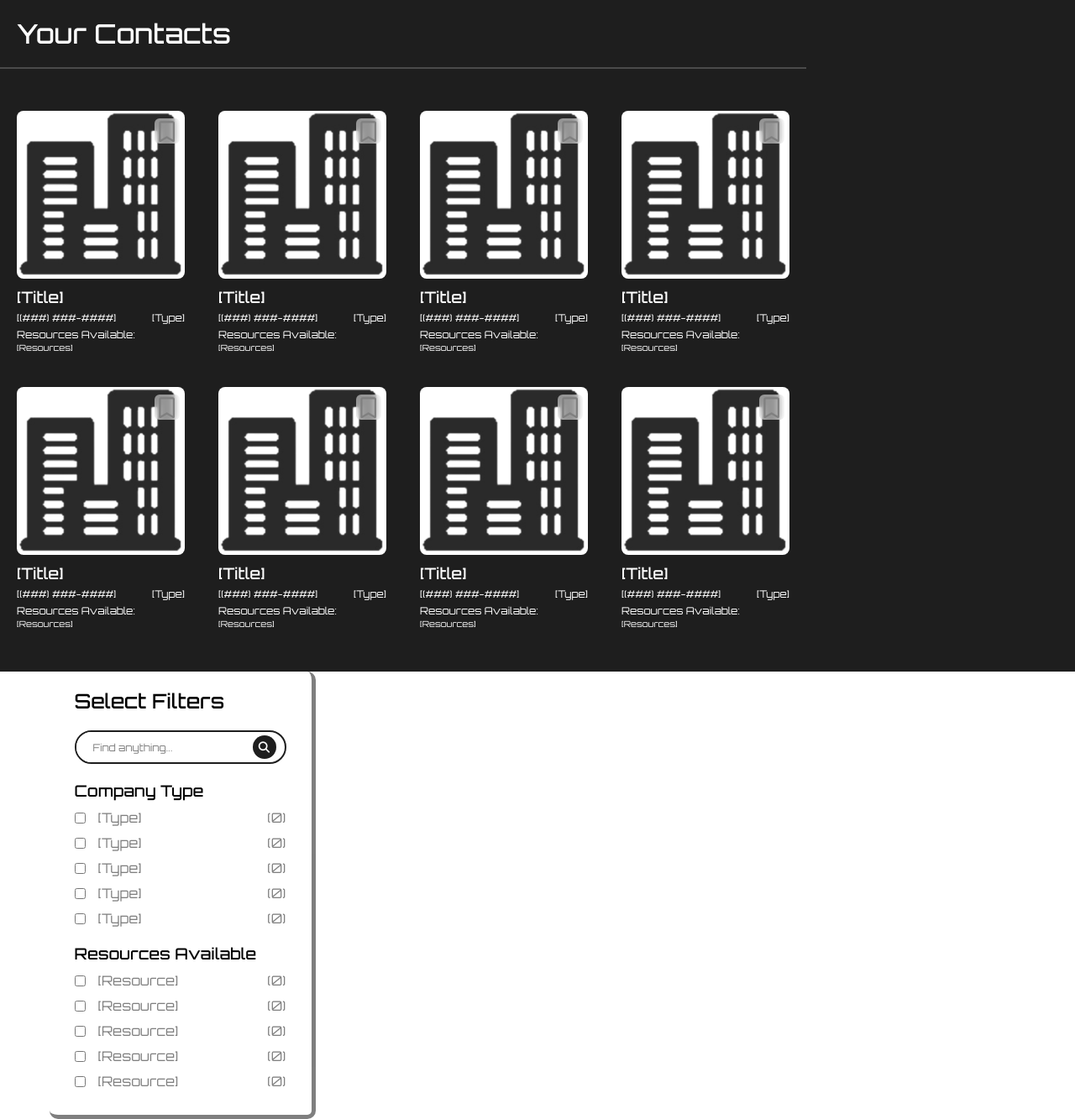
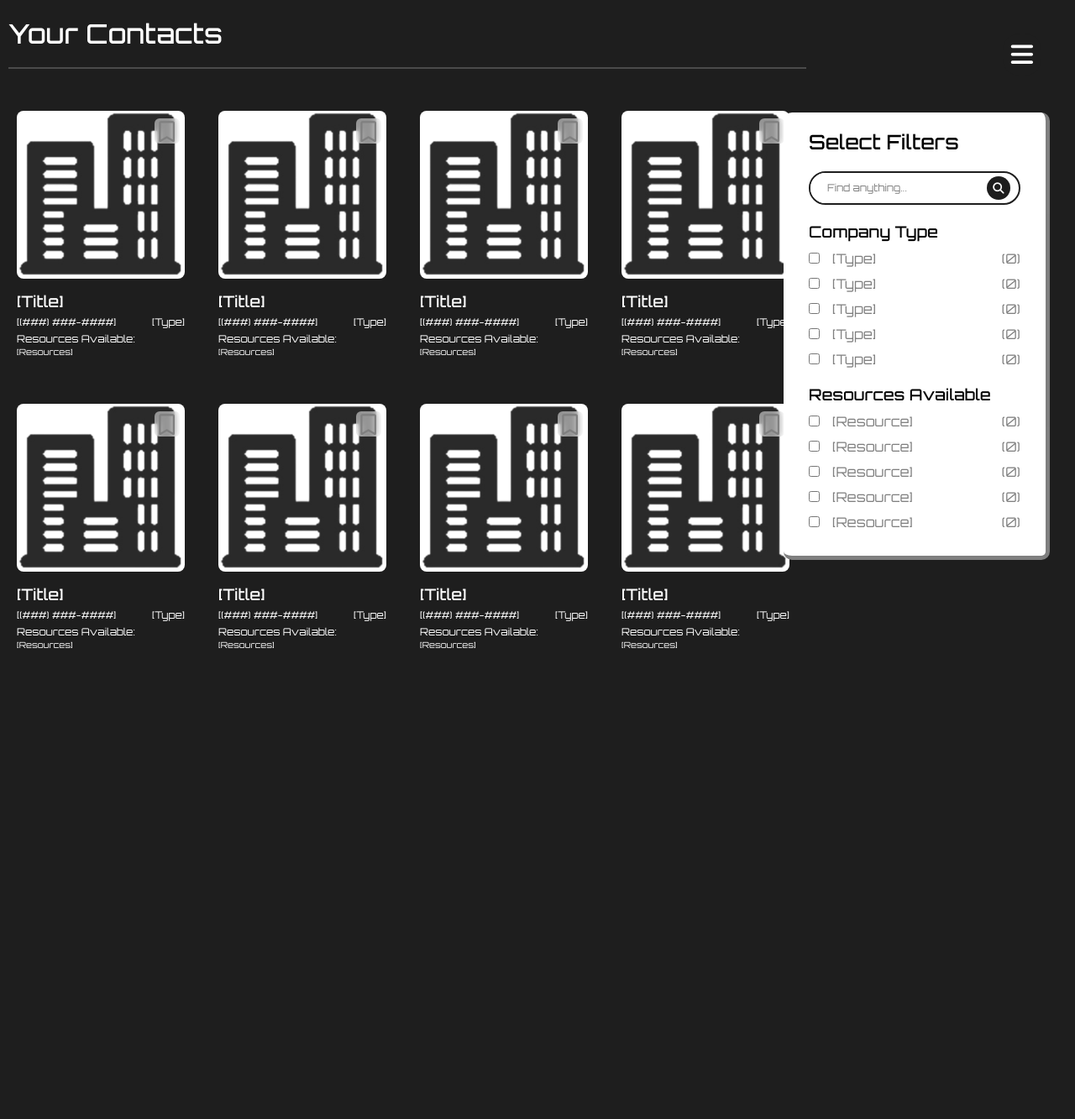
Before and after one commit to henrychen4736/fbla-coding, a Flask app: template templates/main.html in a window 1280 px wide. Shown: the whole page at 84% size. After the commit the page ends 772 px from the top, so only its background shows below. Run offline with Flask 3, Linux system fonts and the light colour scheme; the template is opened without the code that fills it, so the values that code supplies are empty; some libraries are stand-ins or nearby versions.

Commit message:
Updated main

```diff
--- a/static/mainStyle.css
+++ b/static/mainStyle.css
@@ -6,6 +6,93 @@
     box-sizing: border-box;
     font-family: "Orbitron", sans-serif;
     font-weight: 400;
+}
+
+.fa-bars {
+    color: #fff;
+    font-size: 30px;
+    position: fixed;
+    top: 0;
+    right: 0;
+    margin: 40px;
+    cursor: pointer;
+    z-index: 5;
+    border-radius: 20px;
+    background-color: #1E1E1E;
+    padding: 10px;
+}
+
+.fa-bars:hover {
+    box-shadow: 0 0 10px rgba(255, 255, 255, 0.5);
+}
+
+.overlay {
+    width: 0;
+    height: 100vh;
+    position: fixed;
+    top: 0;
+    left: 0;
+    z-index: 4;
+}
+
+.sidebar {
+    position: fixed;
+    top: 0;
+    right: 0;
+    margin: 100px 40px 0 0;
+    padding: 10px;
+    width: 250px;
+    height: auto;
+    border: 4px solid #333333;
+    border-radius: 20px;
+    background: rgba(255, 255, 255, 0.8);
+    backdrop-filter: blur(10px);
+    transition: transform 0.2s ease;
+    transform-origin: top right;
+    transform: scale(0);
+    z-index: 5;
+    overflow: hidden;
+}
+
+.sidebar-item {
+    position: relative;
+    width: 100%;
+    text-decoration: none;
+    color: #1E1E1E;
+    display: flex;
+    padding: 16px;
+    align-items: center;
+    cursor: pointer;
+    overflow: hidden;
+}
+
+.sidebar-item div {
+    padding: 0 16px;
+}
+
+.sidebar-item i {
+    width: 20px;
+    height: 20px;
+    text-align: center;
+}
+
+.sidebar-item::after {
+    content: '';
+    position: absolute;
+    bottom: 0;
+    left: 0;
+    width: 0;
+    height: 2px;
+    background-color: #1E1E1E;
+    transition: width 0.3s ease;
+}
+
+.sidebar-item:last-child::after {
+    background-color: #FF0000;
+}
+
+.sidebar-item:hover::after {
+    width: 70%;
 }
 
 .list-container {
@@ -24,30 +111,42 @@
 }
 
 .list-container .right-col {
+    position: fixed;
+    top: 0;
+    right: 0;
+    bottom: 0;
     flex-basis: 30%;
+    overflow-y: auto;
     display: flex;
-    position: relative;
-    justify-content: center;
     align-items: center;
+    z-index: 3;
 }
 
 .left-col h1 {
     color: #fff;
     font-weight: 500;
-    margin-bottom: 30px;
+    margin: 0 0 20px 10px;
     grid-column: 1 / -1;
-    padding: 20px;
+    padding-top: 20px;
     border-bottom: 2px solid rgba(255, 255, 255, .2);
 }
 
 .left-col .company {
     display: flex;
     justify-content: space-between;
+    align-items: center;
     flex-wrap: wrap;
+    border-radius: 20px;
     padding: 20px;
 }
 
+.left-col .company:hover {
+    background: #808080;
+    cursor: pointer;
+}
+
 .company .company-img {
+    margin: auto;
     width: 200px;
     height: 200px;
     position: relative;
@@ -107,6 +206,7 @@
     position: absolute;
     width: 30px;
     height: 30px;
+
     right: 0;
     margin: 9px 6px;
     backdrop-filter: blur(4px);
@@ -123,27 +223,26 @@
     z-index: 1;
 }
 
-.right-col .sidebar {
+.right-col .filter-bar {
     background: #fff;
     border-bottom: 5px solid rgba(0, 0, 0, .5);
     border-right: 5px solid rgba(0, 0, 0, .5);
     border-radius: 10px;
+    margin-right: 30px;
     padding: 20px 30px;
-    margin-top: 30px;
-    margin-left: 50px;
 }
 
-.sidebar h2 {
+.filter-bar h2 {
     font-weight: 500;
     margin-bottom: 20px;
 }
 
-.sidebar h3 {
+.filter-bar h3 {
     font-weight: 500;
     margin: 20px 0 10px;
 }
 
-.sidebar .search-bar {
+.filter-bar .search-bar {
     width: 100%;
     height: 40px;
     background: #fff;
@@ -154,7 +253,7 @@
     overflow: hidden;
 }
 
-.sidebar .search-bar input {
+.filter-bar .search-bar input {
     flex: 1;
     border: 0;
     outline: none;
@@ -163,17 +262,17 @@
     color: #1E1E1E;
 }
 
-.sidebar .search-bar input::placeholder {
+.filter-bar .search-bar input::placeholder {
     color: #808080;
 }
 
-.sidebar .search-bar button i {
+.filter-bar .search-bar button i {
     width: 25px;
     color: #fff;
     text-align: center;
 }
 
-.sidebar .search-bar button {
+.filter-bar .search-bar button {
     border: 0;
     margin-right: 10px;
     border-radius: 50%;
@@ -183,18 +282,18 @@
     cursor: pointer;
 }
 
-.sidebar .filter {
+.filter-bar .filter {
     display: flex;
     align-items: center;
     color: #808080;
     margin-bottom: 10px;
 }
 
-.sidebar .filter p {
+.filter-bar .filter p {
     flex: 1;
 }
 
-.sidebar .filter input {
+.filter-bar .filter input {
     margin-right: 15px;
     cursor: pointer;
 }
--- a/templates/main.html
+++ b/templates/main.html
@@ -4,10 +4,26 @@
     <meta charset="UTF-8">
     <meta name="viewport" content="width=device-width, initial-scale=1.0">
     <title>DBHS CTE Contacts</title>
-    <link rel="stylesheet" href="static/mainStyle.css">
+    <link rel="stylesheet" href="mainStyle.css">
     <link rel="stylesheet" href="https://cdnjs.cloudflare.com/ajax/libs/font-awesome/6.1.1/css/all.min.css">
 </head>
 <body>
+    <i class="fa-solid fa-bars"></i>
+    <div class="overlay"></div>
+    <div class="sidebar">
+        <a href="#" class="sidebar-item">
+            <i class="fa-solid fa-house"></i>
+            <div>Home</div>
+        </a>
+        <a href="#" class="sidebar-item">
+            <i class="fa-solid fa-question"></i>
+            <div>Help</div>
+        </a>
+        <a href="#" class="sidebar-item" style="color: #FF0000;">
+            <i class="fa-solid fa-arrow-right-from-bracket"></i>
+            <div>Sign out</div>
+        </a>
+    </div>
     <div class="list-container">
         <div class="left-col">
             <h1>Your Contacts</h1>
@@ -134,7 +150,7 @@
         </div>
 
         <div class="right-col">
-            <div class="sidebar">
+            <div class="filter-bar">
                 <h2>Select Filters</h2>
                 <div class="search-bar">
                     <input type="text" placeholder="Find anything..." id="searchInput">
@@ -173,9 +189,9 @@
                     <input type="checkbox"> <p>[Resource]</P> <span>(0)</span>
                 </div>
 
-
             </div>
         </div>
     </div>
+    <script src="mainScript.js"></script>
 </body>
 </html>
```
Also changed, not shown: static/mainScript.js (+33 -0 lines).
